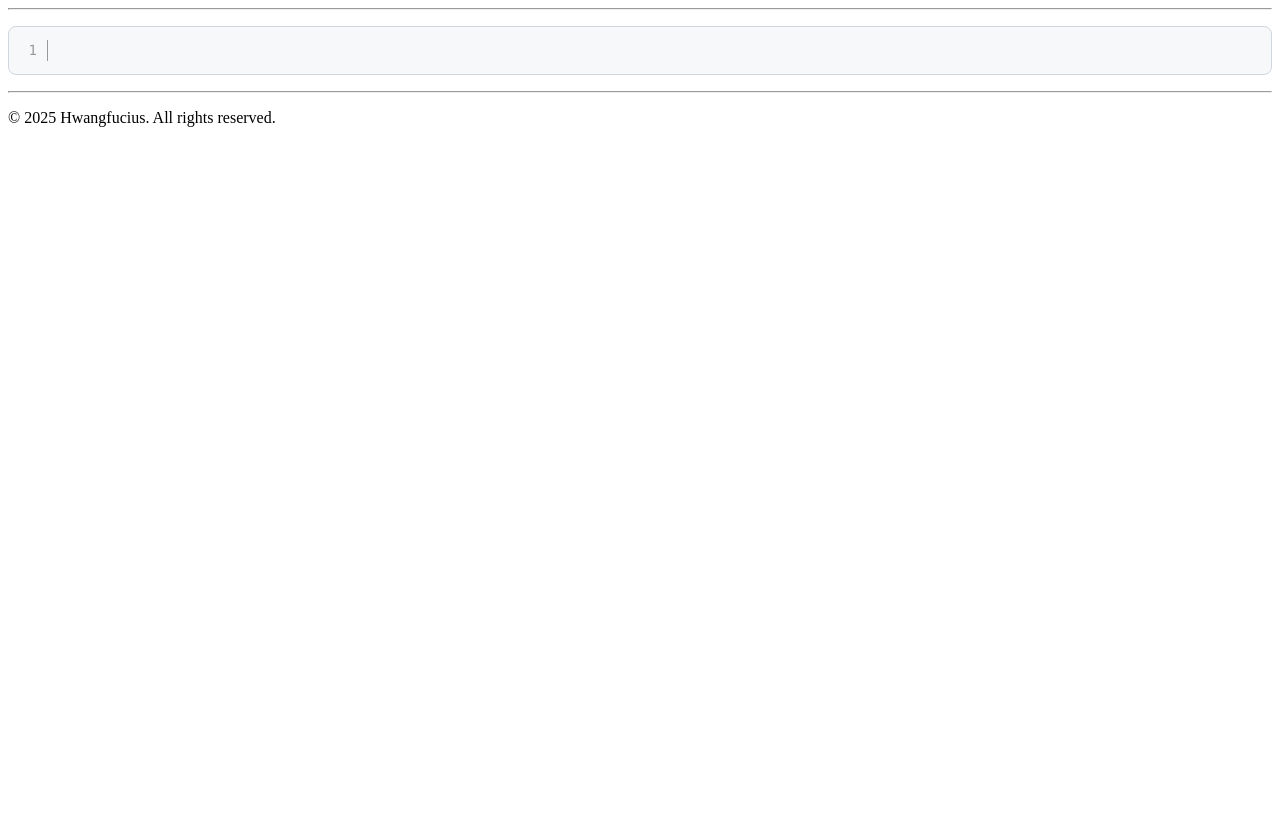
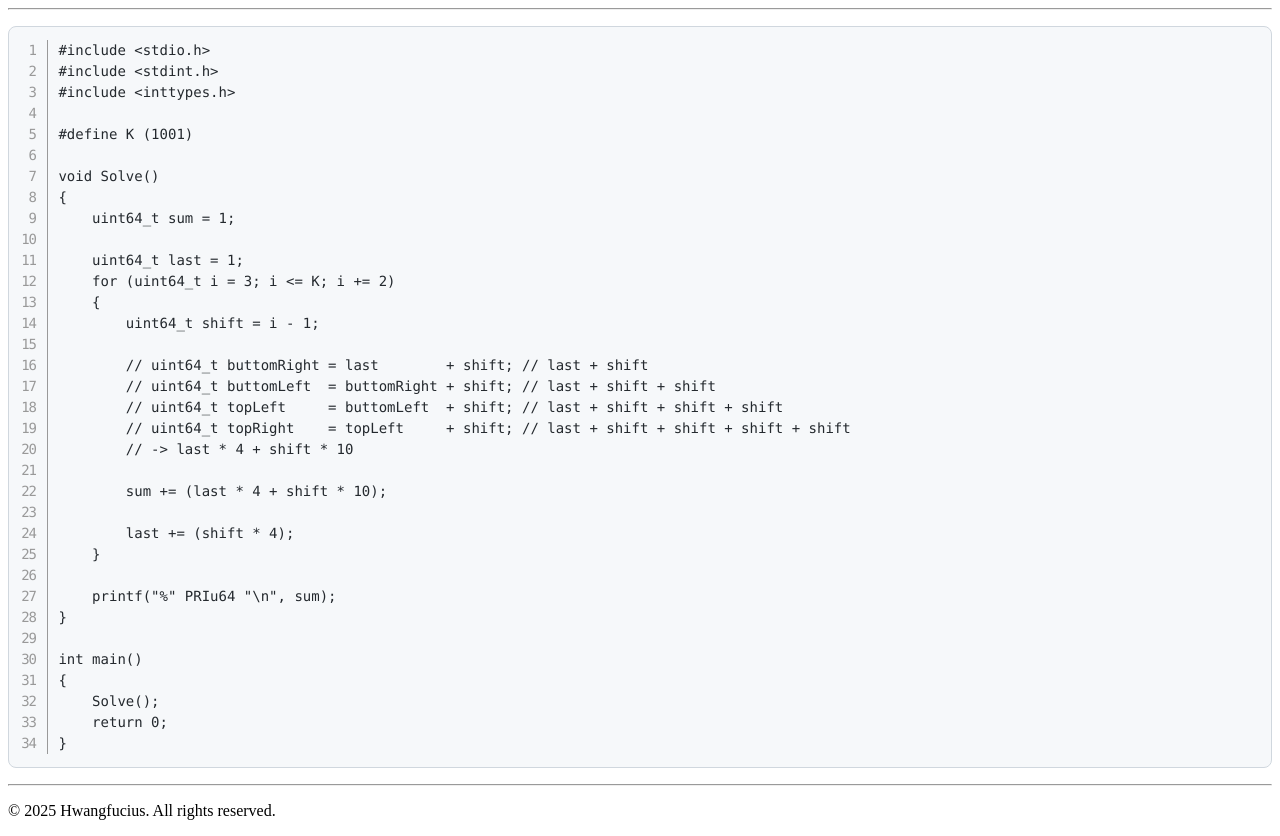
Before and after one commit to hwang-fu/project-euler, a website: page docs/28.html in a window 1280 px wide. Before the commit the page ends 800 px from the top, so only its background shows below. Drawn offline with nearby package versions, Linux system fonts and the light colour scheme.

Commit message:
docs(28): c

```diff
--- a/docs/28.html
+++ b/docs/28.html
@@ -121,7 +121,40 @@
 
 
 <!-- * * * * * * * * * * * * * * -->
-<pre><code class="language-c line-numbers">
+<pre><code class="language-c line-numbers">#include &lt;stdio.h&gt;
+#include &lt;stdint.h&gt;
+#include &lt;inttypes.h&gt;
+
+#define K (1001)
+
+void Solve()
+{
+    uint64_t sum = 1;
+
+    uint64_t last = 1;
+    for (uint64_t i = 3; i &lt;= K; i += 2)
+    {
+        uint64_t shift = i - 1;
+
+        // uint64_t buttomRight = last        + shift; // last + shift
+        // uint64_t buttomLeft  = buttomRight + shift; // last + shift + shift
+        // uint64_t topLeft     = buttomLeft  + shift; // last + shift + shift + shift
+        // uint64_t topRight    = topLeft     + shift; // last + shift + shift + shift + shift
+        // -&gt; last * 4 + shift * 10
+
+        sum += (last * 4 + shift * 10);
+
+        last += (shift * 4);
+    }
+
+    printf("%" PRIu64 "\n", sum);
+}
+
+int main()
+{
+    Solve();
+    return 0;
+}
 </code></pre>
 <!-- * * * * * * * * * * * * * * -->
 
```
